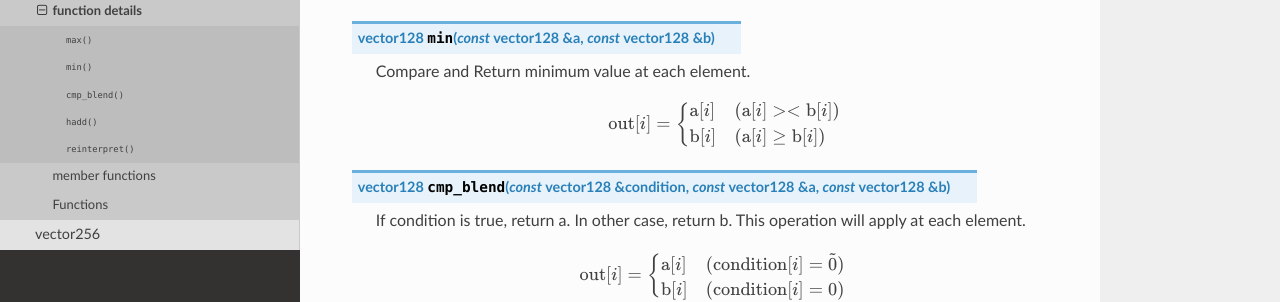
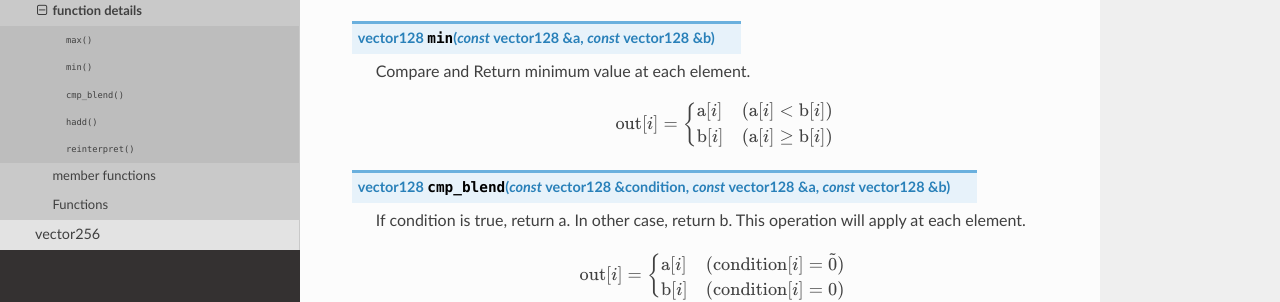
Before and after one commit to MurakamiShun/SIMDWrapper, a Sphinx documentation site: the page built from docs/source/api/x86-64/vector128/function_details.rst, in a window 1280 px wide and 900 px high. Shown: the part 288-590 px from the top of the window. Built offline with Sphinx 7.4.7 and the Read the Docs theme 2.0.0, drawn with Linux system fonts in a browser that asks for light colours.

```diff
--- a/docs/source/api/x86-64/vector128/function_details.rst
+++ b/docs/source/api/x86-64/vector128/function_details.rst
@@ -23,7 +23,7 @@ function details
     .. math::
         {\rm out}[i] = \left\{
             \begin{array}{l}
-                {\rm a}[i] & ({\rm a}[i] ><{\rm b}[i]) \\
+                {\rm a}[i] & ({\rm a}[i] < {\rm b}[i]) \\
                 {\rm b}[i] & ({\rm a}[i] \ge {\rm b}[i])
             \end{array}
         \right.
--- a/docs/source/api/x86-64/vector256/function_details.rst
+++ b/docs/source/api/x86-64/vector256/function_details.rst
@@ -23,7 +23,7 @@ function details
     .. math::
         {\rm out}[i] = \left\{
             \begin{array}{l}
-                {\rm a}[i] & ({\rm a}[i] ><{\rm b}[i]) \\
+                {\rm a}[i] & ({\rm a}[i] < {\rm b}[i]) \\
                 {\rm b}[i] & ({\rm a}[i] \ge {\rm b}[i])
             \end{array}
         \right.
```
